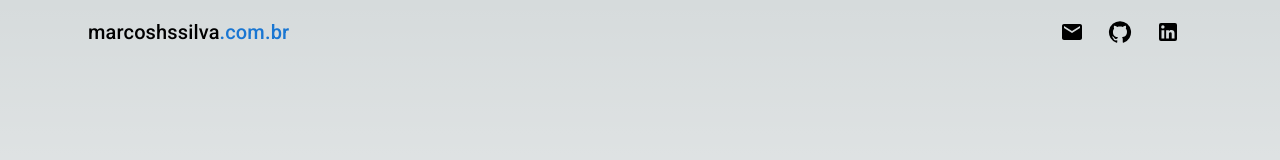
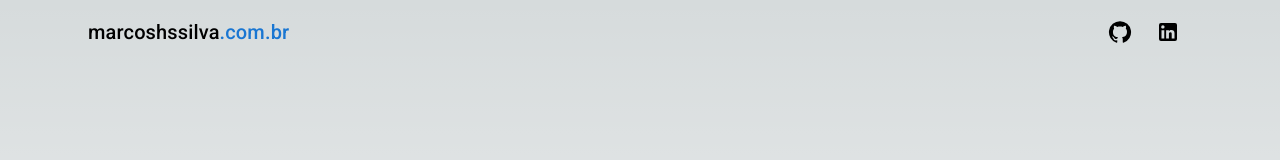
Before and after one commit to marcoshssilva/marcosilva.dev, a Next.js app: page / in a window 1280 px wide. Shown: the top 160 px of the page. Built offline with nearby package versions, Linux system fonts and the light colour scheme.

Commit message:
Update menu - remove link to email

```diff
--- a/src/app/components/menu/menu.tsx
+++ b/src/app/components/menu/menu.tsx
@@ -1,7 +1,3 @@
-"use client";
-
-import { useState } from "react";
-
 import {
   AppBar,
   Box,
@@ -13,35 +9,8 @@ import {
 
 import GitHubIcon from "@mui/icons-material/GitHub";
 import LinkedInIcon from "@mui/icons-material/LinkedIn";
-import MailIcon from '@mui/icons-material/Mail';
 
 export default function MenuComponent() {
-  const [endSiteUrl, setEndSiteUrl] = useState("marcoshssilva");
-  const [countLettersUrl, setCountLettersUrl] = useState(2);
-  const [goLeftLettersUrl, setGoLeftLettersUrl] = useState(true);
-  const [pauseLettersUrl, setPauseLettersUrl] = useState(false);
-
-  const timer = setTimeout(() => {
-
-      if (countLettersUrl === 14) {
-        setGoLeftLettersUrl(false)
-        setPauseLettersUrl(true)
-        setInterval(() => setPauseLettersUrl(false), 2700)
-      }
-
-      if (countLettersUrl === 1) {
-        setGoLeftLettersUrl(true)
-        setPauseLettersUrl(true)
-        setInterval(() => setPauseLettersUrl(false), 300)
-      }
-
-      if (!pauseLettersUrl) {
-        setCountLettersUrl(goLeftLettersUrl ? countLettersUrl + 1 : countLettersUrl - 1);
-        setEndSiteUrl("marcoshssilva".substring(0, countLettersUrl));
-      }
-
-  }, 145);
-
   return (
     <AppBar position="fixed" color="transparent" sx={{ boxShadow: 'none' }}>
       <Container>
@@ -55,15 +24,6 @@ export default function MenuComponent() {
 
           <Box sx={{ flexGrow: 1 }} />
           <Box sx={{ display: { xs: "none", md: "flex" } }}></Box>
-
-          <IconButton
-            size="large"
-            aria-label="Redirect to Github"
-            color="inherit"
-            target="_blank"
-            href="mailto:me@marcoshssilva.com.br">
-                <MailIcon />
-          </IconButton>
 
           <IconButton
             size="large"
```
